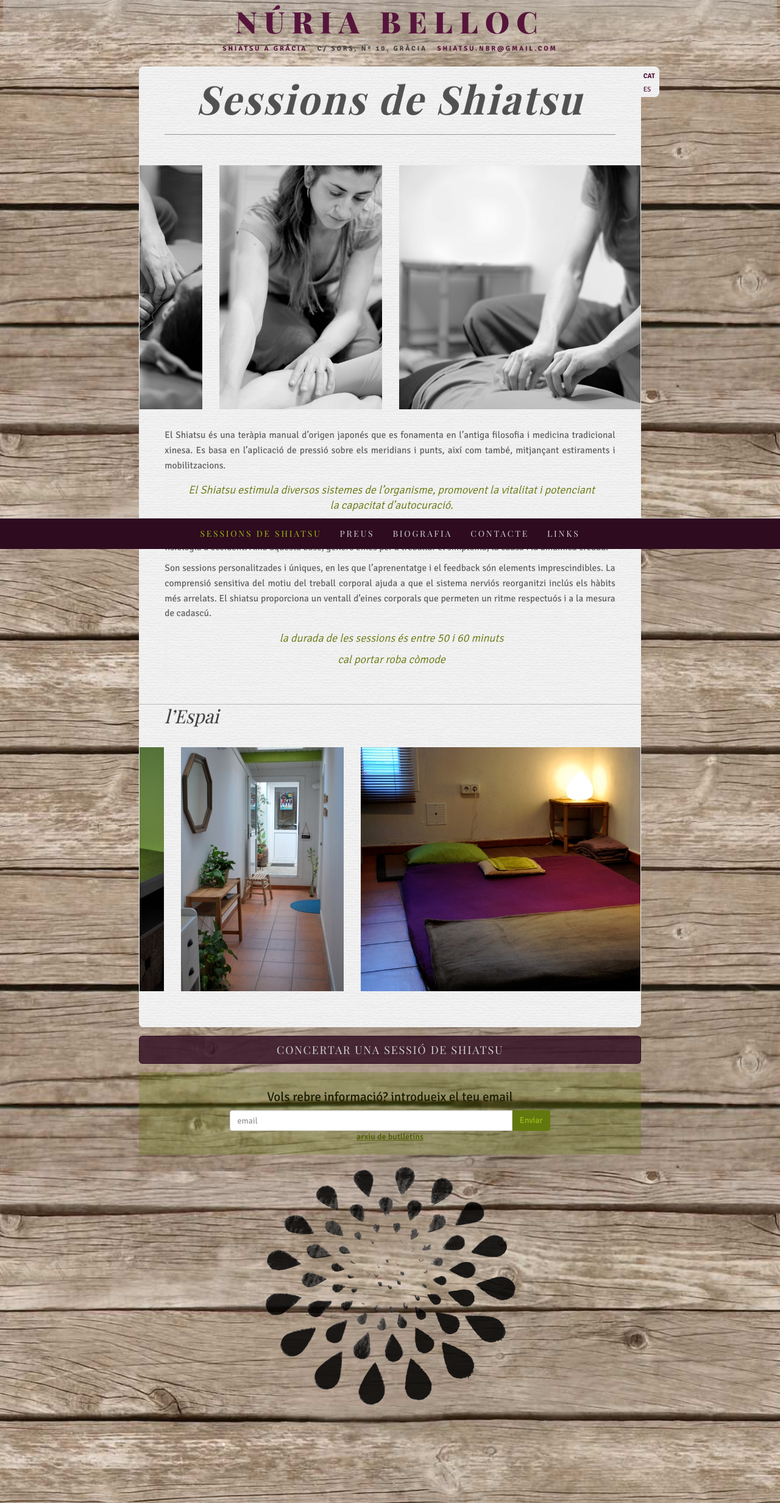
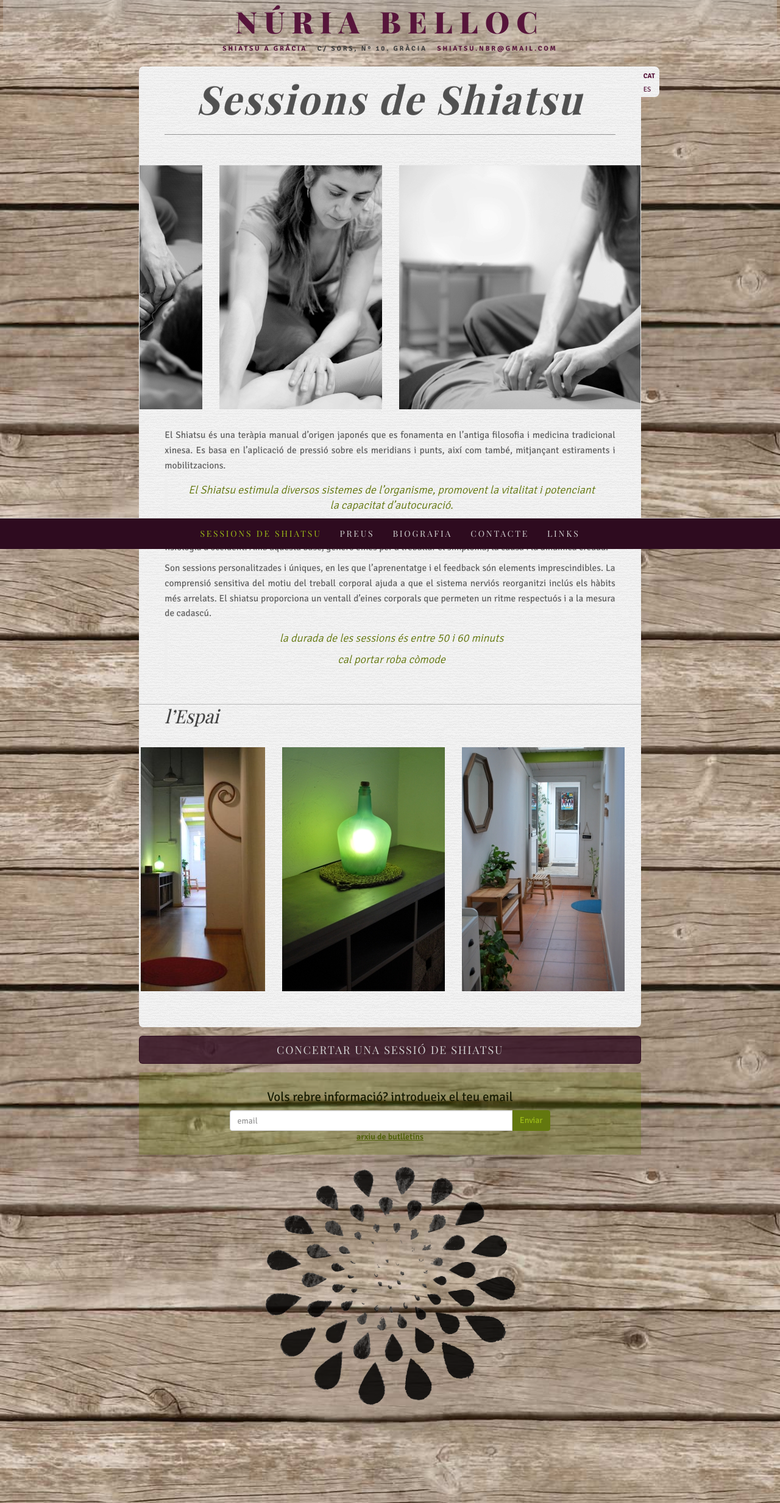
Before and after one commit to agustibr/shiatsu.nuriabelloc.com, a Jekyll site: the page built from cat/1-sessions.md, in a window 1280 px wide. Shown: the whole page at 61% size. Built offline with Jekyll 4.4.1, drawn with Linux system fonts in a browser that asks for light colours; some web fonts are replaced.

Commit message:
Update 1-sessions.md

```diff
--- a/cat/1-sessions.md
+++ b/cat/1-sessions.md
@@ -5,7 +5,7 @@
 permalink: /
 sibling: sessions
 shiatsuCarousel: ['sessio-shiatsu-nuriabelloc-01.jpg','sessio-shiatsu-nuriabelloc-02.jpg','sessio-shiatsu-nuriabelloc-03.jpg','sessio-shiatsu-nuriabelloc-04.jpg','sessio-shiatsu-nuriabelloc-05.jpg','sessio-shiatsu-nuriabelloc-06.jpg','sessio-shiatsu-nuriabelloc-07.jpg','sessio-shiatsu-nuriabelloc-08.jpg','sessio-shiatsu-nuriabelloc-09.jpg','sessio-shiatsu-nuriabelloc-10.jpg']
-espaiCarousel: ['espai-nuriabelloc-01.jpg','espai-nuriabelloc-02.jpg','espai-nuriabelloc-03.jpg','espai-nuriabelloc-04.jpg','espai-nuriabelloc-05.jpg']
+espaiCarousel: ['logo-nuriabelloc-shiatsu.jpg','espai-nuriabelloc-01.jpg','espai-nuriabelloc-02.jpg','espai-nuriabelloc-03.jpg','espai-nuriabelloc-04.jpg','espai-nuriabelloc-05.jpg']
 redirect_from:
   - sessions/
 ---
```
